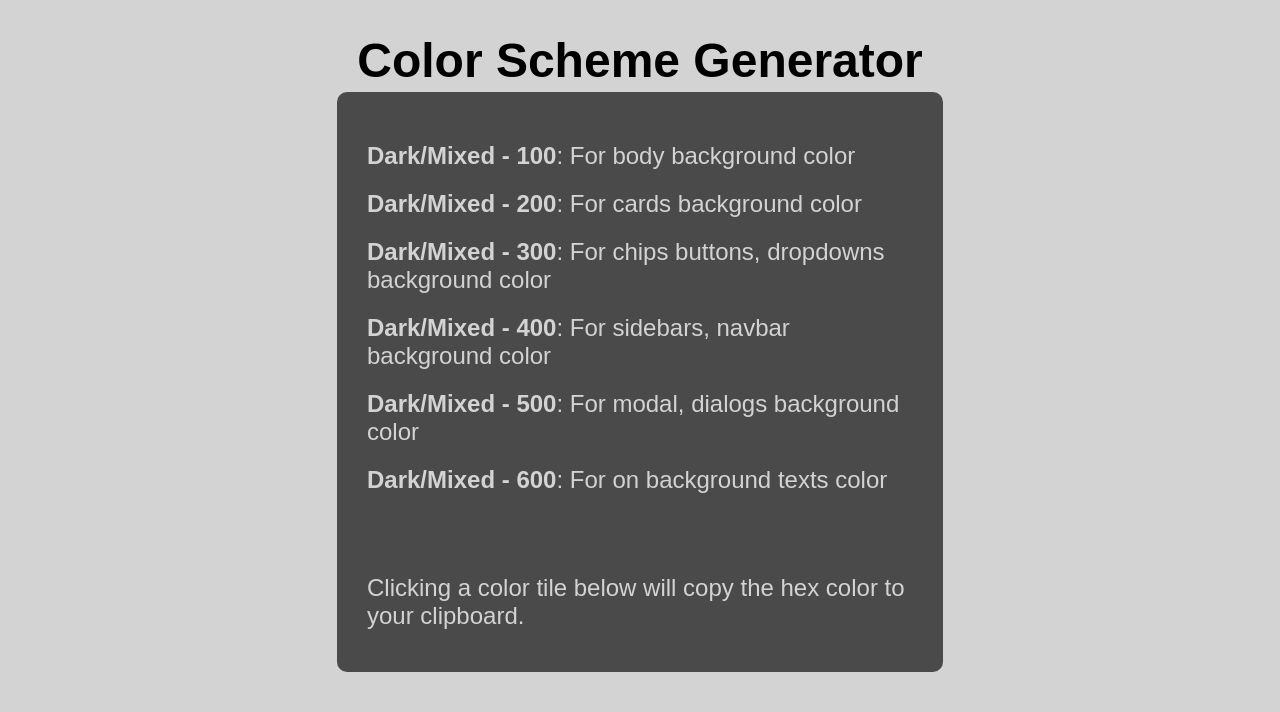
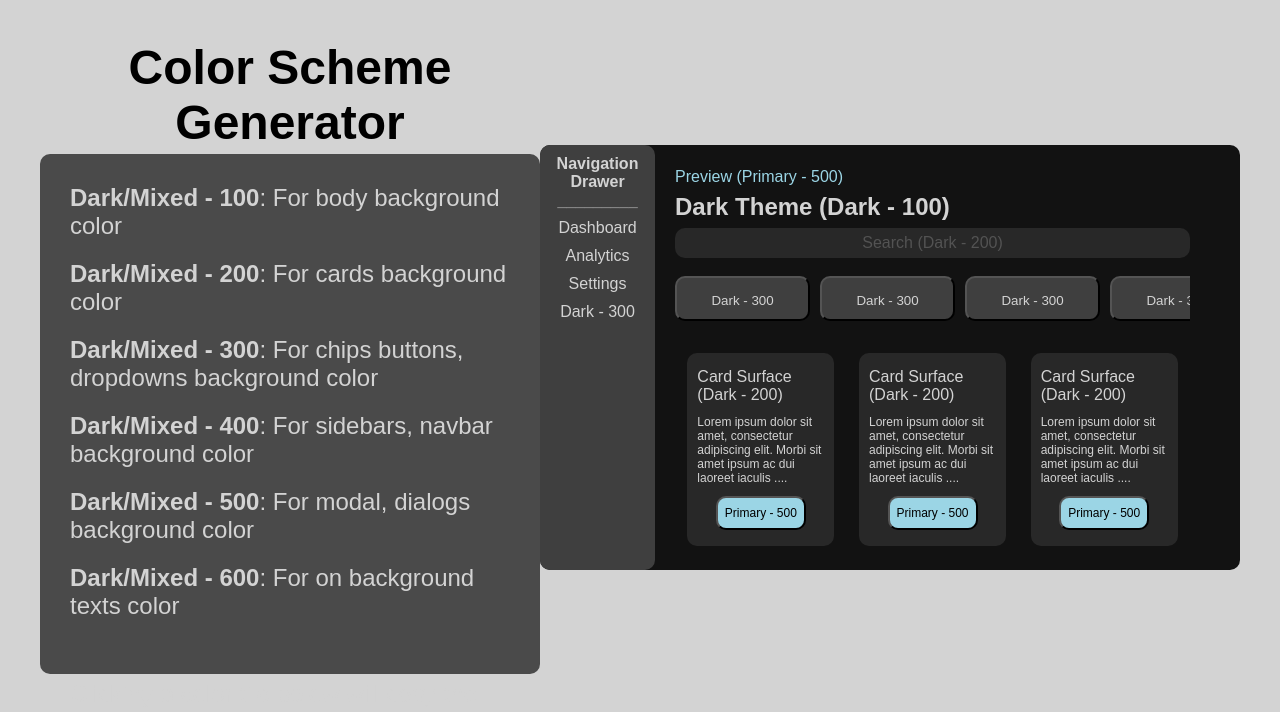
Before and after one commit to LukaWoodson/color_scheme_generator, a JavaScript app: page / in a window 1280 px wide. Shown: the top 712 px of the page. Built offline with nearby package versions, Linux system fonts and the light colour scheme.

Commit message:
Add mini-site section

```diff
--- a/src/App.js
+++ b/src/App.js
@@ -1,11 +1,13 @@
 import "./styles.css";
 import TitleDesc from "./components/title-desc/title-desc.component";
+import MiniSiteComponent from "./components/mini-site/mini-site.component";
 
 export default function App() {
   return (
     <div className="App">
       {/*<ColorsComponent />*/}
       <TitleDesc />
+      <MiniSiteComponent />
     </div>
   );
 }
--- /dev/null
+++ b/src/components/mini-site/mini-site.component.js
@@ -0,0 +1,72 @@
+import {
+  Card,
+  CardButton,
+  CardDescription,
+  CardsWrapper,
+  CardTitle,
+  Drawer,
+  DrawerDivider,
+  DrawerItem,
+  DrawerTitle,
+  MiniSiteContent,
+  MiniSitePreview,
+  MiniSiteTitle,
+  MiniSiteWrapper,
+  Search,
+  Selection,
+  SelectionWrapper,
+} from "./mini-site.styles";
+
+function MiniSiteComponent() {
+  return (
+    <MiniSiteWrapper>
+      <Drawer>
+        <DrawerTitle>Navigation Drawer</DrawerTitle>
+        <DrawerDivider>_________</DrawerDivider>
+        <DrawerItem>Dashboard</DrawerItem>
+        <DrawerItem>Analytics</DrawerItem>
+        <DrawerItem>Settings</DrawerItem>
+        <DrawerItem>Dark - 300</DrawerItem>
+      </Drawer>
+      <MiniSiteContent>
+        <MiniSitePreview>Preview (Primary - 500)</MiniSitePreview>
+        <MiniSiteTitle>Dark Theme (Dark - 100)</MiniSiteTitle>
+        <Search>Search (Dark - 200)</Search>
+        <SelectionWrapper>
+          <Selection>Dark - 300</Selection>
+          <Selection>Dark - 300</Selection>
+          <Selection>Dark - 300</Selection>
+          <Selection>Dark - 300</Selection>
+        </SelectionWrapper>
+        <CardsWrapper>
+          <Card>
+            <CardTitle>Card Surface (Dark - 200)</CardTitle>
+            <CardDescription>
+              Lorem ipsum dolor sit amet, consectetur adipiscing elit. Morbi sit
+              amet ipsum ac dui laoreet iaculis ....
+            </CardDescription>
+            <CardButton>Primary - 500</CardButton>
+          </Card>
+          <Card>
+            <CardTitle>Card Surface (Dark - 200)</CardTitle>
+            <CardDescription>
+              Lorem ipsum dolor sit amet, consectetur adipiscing elit. Morbi sit
+              amet ipsum ac dui laoreet iaculis ....
+            </CardDescription>
+            <CardButton>Primary - 500</CardButton>
+          </Card>
+          <Card>
+            <CardTitle>Card Surface (Dark - 200)</CardTitle>
+            <CardDescription>
+              Lorem ipsum dolor sit amet, consectetur adipiscing elit. Morbi sit
+              amet ipsum ac dui laoreet iaculis ....
+            </CardDescription>
+            <CardButton>Primary - 500</CardButton>
+          </Card>
+        </CardsWrapper>
+      </MiniSiteContent>
+    </MiniSiteWrapper>
+  );
+}
+
+export default MiniSiteComponent;
--- /dev/null
+++ b/src/components/mini-site/mini-site.styles.js
@@ -0,0 +1,146 @@
+import styled from "styled-components";
+
+export const MiniSiteWrapper = styled.div`
+  display: flex;
+  background-color: #121212;
+  width: 700px;
+  height: 425px;
+  border-radius: 10px;
+  color: #d3d3d3;
+`;
+
+export const Drawer = styled.div`
+  width: 122px;
+  background-color: #3f3f3f;
+  font-weight: 400;
+  border-radius: 10px;
+`;
+
+export const DrawerTitle = styled.h2`
+  font-size: 16px;
+  margin-top: 10px;
+`;
+
+export const DrawerDivider = styled.div`
+  margin-bottom: 10px;
+  opacity: 0.5;
+`;
+
+export const DrawerItem = styled.p`
+  margin-top: 10px;
+`;
+
+export const MiniSiteContent = styled.div`
+  width: 578px;
+  border-radius: 0 10px 10px 0;
+  display: flex;
+  flex-direction: column;
+  justify-content: space-around;
+  align-items: start;
+  padding: 20px;
+`;
+
+export const MiniSitePreview = styled.div`
+  color: #9bd5e5;
+`;
+
+export const MiniSiteTitle = styled.h1`
+  font-size: 24px;
+`;
+
+export const Search = styled.div`
+  background-color: #282828;
+  width: 515px;
+  color: rgba(211, 211, 211, 0.25);
+  min-height: 30px;
+  line-height: 30px;
+  border-radius: 10px;
+`;
+
+export const SelectionWrapper = styled.div`
+  display: flex;
+  justify-content: space-between;
+  width: 515px;
+  height: 60px;
+  gap: 10px;
+  overflow-x: auto;
+  overflow-y: hidden;
+  padding: 10px 0;
+
+  /* width */
+
+  ::-webkit-scrollbar {
+    height: 13px;
+    width: 515px;
+    border-radius: 10px;
+  }
+
+  /* Track */
+
+  ::-webkit-scrollbar-track {
+    background: #282828;
+    border-radius: 10px;
+  }
+
+  /* Handle */
+
+  ::-webkit-scrollbar-thumb {
+    background: #85cce0;
+    border-radius: 10px;
+  }
+
+  /* Handle on hover */
+
+  ::-webkit-scrollbar-thumb:hover {
+    background: #50bbd6;
+  }
+`;
+
+export const Selection = styled.button`
+  min-width: 135px;
+  height: 45px;
+  background-color: #3f3f3f;
+  border-radius: 10px;
+  line-height: 45px;
+  cursor: pointer;
+  color: #d3d3d3;
+`;
+
+export const CardsWrapper = styled.div`
+  display: flex;
+  justify-content: space-around;
+  width: 515px;
+`;
+
+export const Card = styled.div`
+  display: flex;
+  flex-direction: column;
+  justify-content: space-around;
+  align-items: start;
+  width: 127px;
+  height: 173px;
+  background-color: #282828;
+  border-radius: 10px;
+  text-align: start;
+  padding: 10px;
+`;
+
+export const CardTitle = styled.div`
+  font-size: 16px;
+  width: 121px;
+`;
+
+export const CardDescription = styled.p`
+  font-size: 12px;
+`;
+
+export const CardButton = styled.button`
+  background-color: #9bd5e5;
+  width: 90px;
+  height: 34px;
+  border-radius: 10px;
+  font-size: 12px;
+  text-align: center;
+  align-self: center;
+  cursor: pointer;
+`;
--- a/src/components/title-desc/title-desc.styles.js
+++ b/src/components/title-desc/title-desc.styles.js
@@ -6,7 +6,6 @@ export const HeadWrapper = styled.div`
   justify-content: center;
   width: 606px;
   gap: 4px;
-  margin-top: 33px;
 `;
 
 export const Title = styled.h1`
@@ -16,8 +15,8 @@ export const Title = styled.h1`
 
 export const TextBox = styled.div`
   font-size: 24px;
-  padding: 30px;
-  height: 520px;
+  padding: 10px 30px;
+  height: 500px;
   border-radius: 10px;
   background-color: #4a4a4a;
   display: flex;
@@ -32,5 +31,5 @@ export const ColorGuide = styled.p`
 
 export const Desc = styled.p`
   color: #d3d3d3;
-  margin-top: 80px;
+  margin-top: 60px;
 `;
--- a/src/styles.css
+++ b/src/styles.css
@@ -11,6 +11,7 @@ body {
 	font-family: sans-serif;
 	text-align: center;
 	display: flex;
-	justify-content: center;
+	justify-content: space-around;
 	align-items: center;
+	padding: 40px;
 }
```
